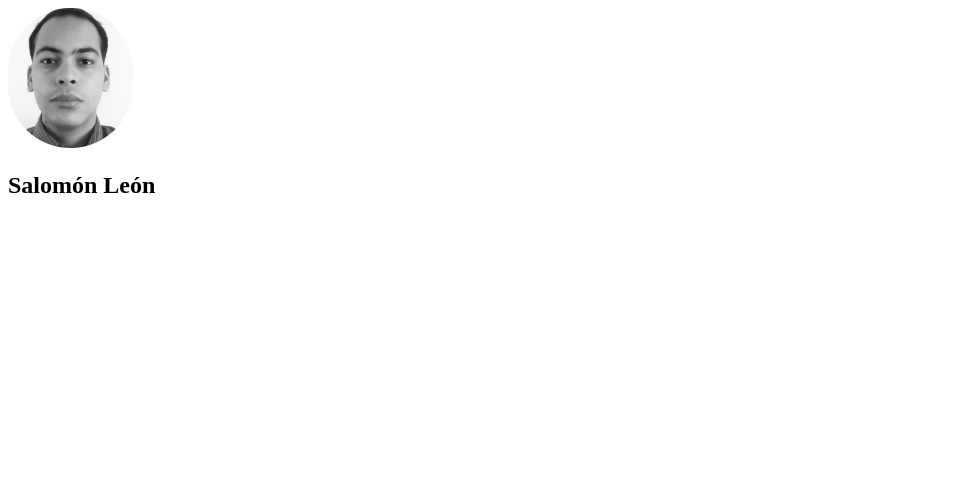
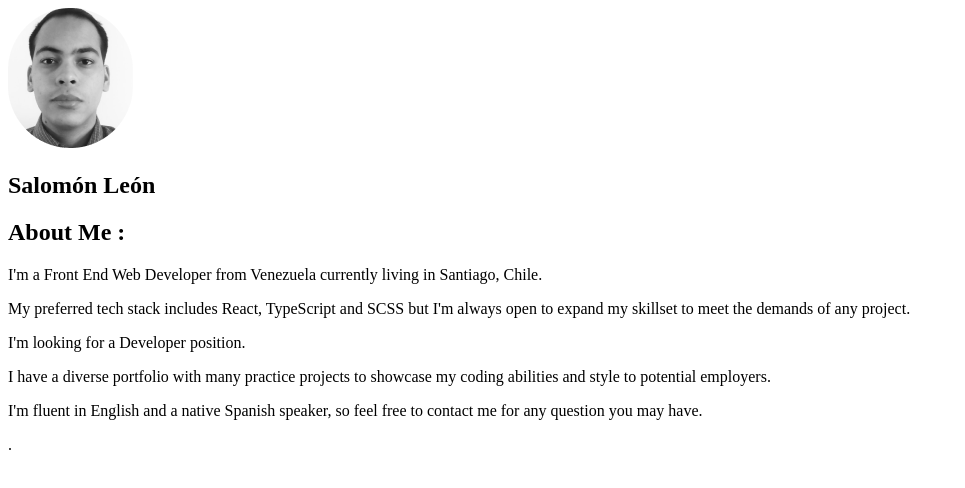
Before and after one commit to salomonalb/personal-portfolio, a React (Vite) app: page / in a window 1280 px wide. Shown: the top 488 px of the page, without its empty margins (0-965 px from the left). Built offline with nearby package versions, Linux system fonts and the light colour scheme; the HTML template or start-up script is replaced by a standard one.

Commit message:
about component

```diff
--- a/src/App.tsx
+++ b/src/App.tsx
@@ -1,3 +1,4 @@
+import About from "./components/About"
 import Hero from "./components/Hero"
 import { userData } from "./data"
 
@@ -6,6 +7,7 @@ function App() {
   return (
     <div className="App">
       <Hero name={userData.name} photo={userData.profilePicture} />
+      <About text={userData.description} />
     </div>
   )
 }
--- /dev/null
+++ b/src/components/About.tsx
@@ -0,0 +1,21 @@
+type AboutProps = {
+  text: string
+}
+
+function About({text}: AboutProps) {
+
+  const paragraphs = text.split('.').map(paragraph => {
+    return (
+      <p>{paragraph}.</p>
+    )
+  })
+
+  return (
+    <section>
+      <h2>About Me :</h2>
+      {paragraphs}
+    </section>
+  )
+}
+
+export default About
```
